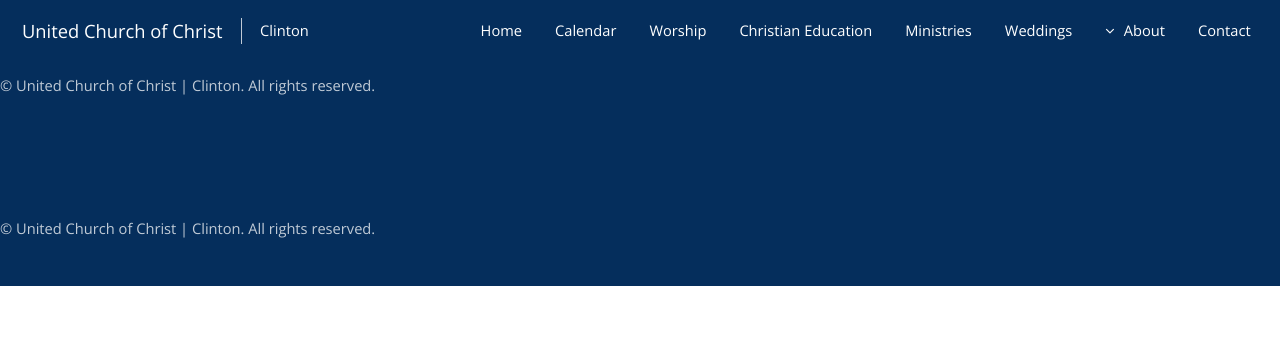
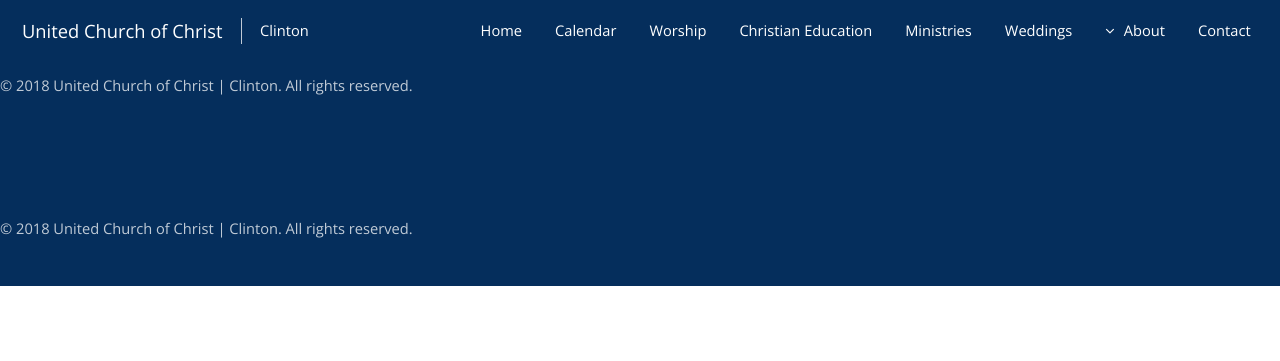
Before and after one commit to metasci/prototype-1, a Node project: template resources/views/partials/footer.hbs in a window 1280 px wide. Shown: the top 361 px of the page. Run offline with Node 20 templates, Linux system fonts and the light colour scheme; the template is opened without the code that fills it, so the values that code supplies are empty; some libraries are stand-ins or nearby versions.

Commit message:
added year to copy write

```diff
--- a/resources/views/partials/footer.hbs
+++ b/resources/views/partials/footer.hbs
@@ -1,6 +1,6 @@
 
 <footer id="footer">
     <div class="container footer-container">
-        © United Church of Christ | Clinton. All rights reserved.
+        © 2018 United Church of Christ | Clinton. All rights reserved.
     </div>
 </footer>
```
